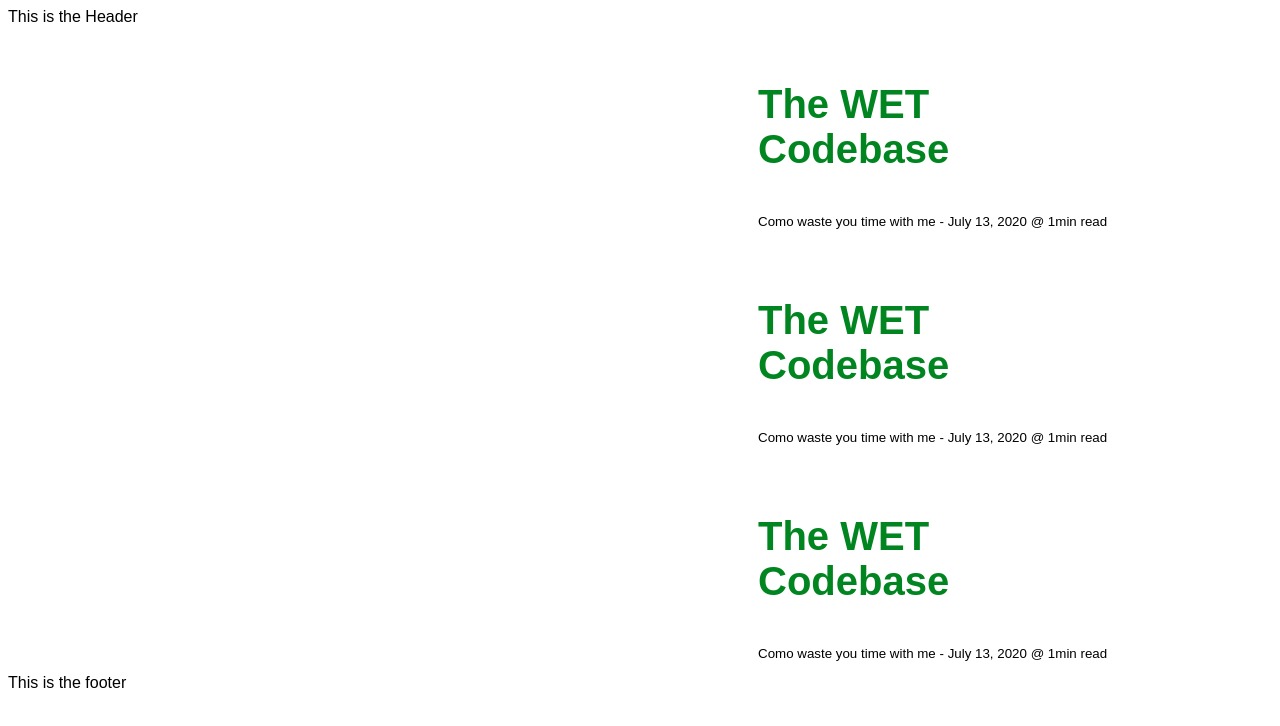
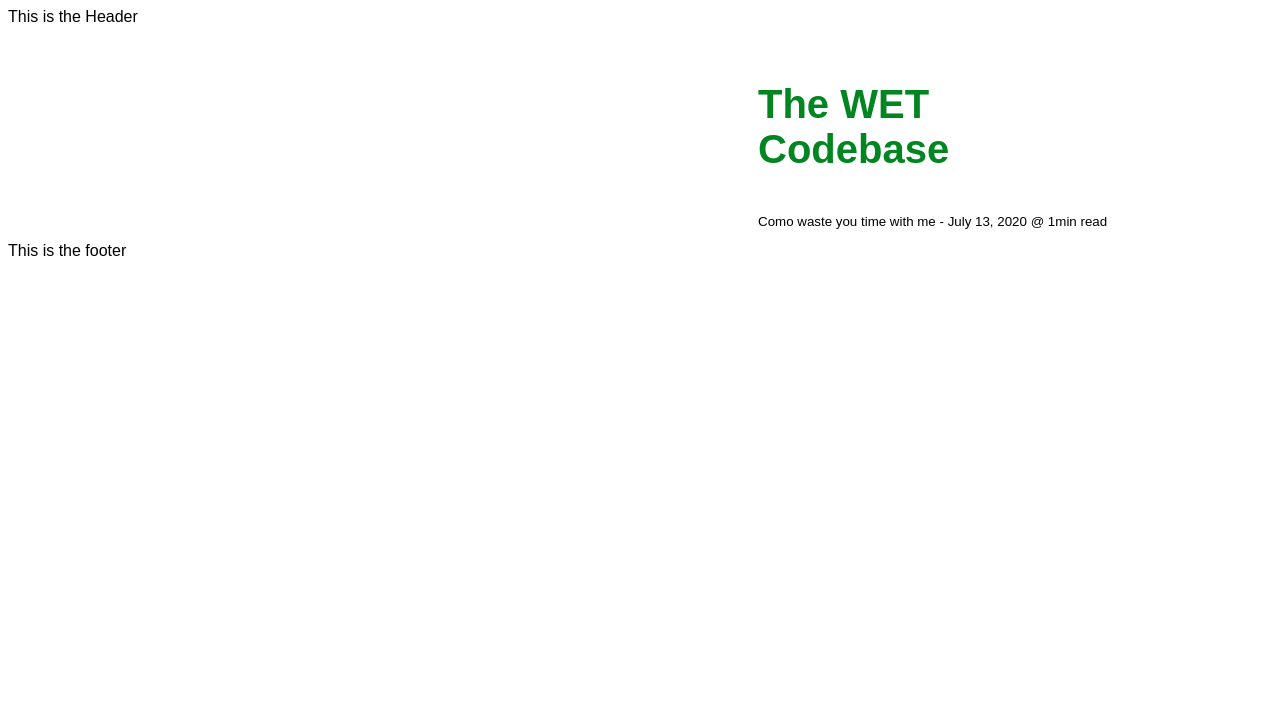
Before and after one commit to RafaelKC/blog, a Next.js app: page / in a window 1280 px wide. Shown: the top 726 px of the page. Built offline with nearby package versions, Linux system fonts and the light colour scheme.

Commit message:
feat(git): add support to commitzen by typing git cz

```diff
--- a/pages/index.js
+++ b/pages/index.js
@@ -23,22 +23,6 @@ export default function Home() {
             p="Como waste you time with me">
               The WET Codebase
             </PostCard>
-
-            <PostCard
-            href="http://localhost:3000/"
-            rel="bookmark"
-            small="July 13, 2020 @ 1min read"
-            p="Como waste you time with me">
-              The WET Codebase
-            </PostCard>
-
-            <PostCard
-            href="http://localhost:3000/"
-            rel="bookmark"
-            small="July 13, 2020 @ 1min read"
-            p="Como waste you time with me">
-              The WET Codebase
-            </PostCard>
       </main>
 
       <Footer />
```
Also changed, not shown: package.json (+9 -0 lines), 1 other file (tests, documents, lock files or other folders).
